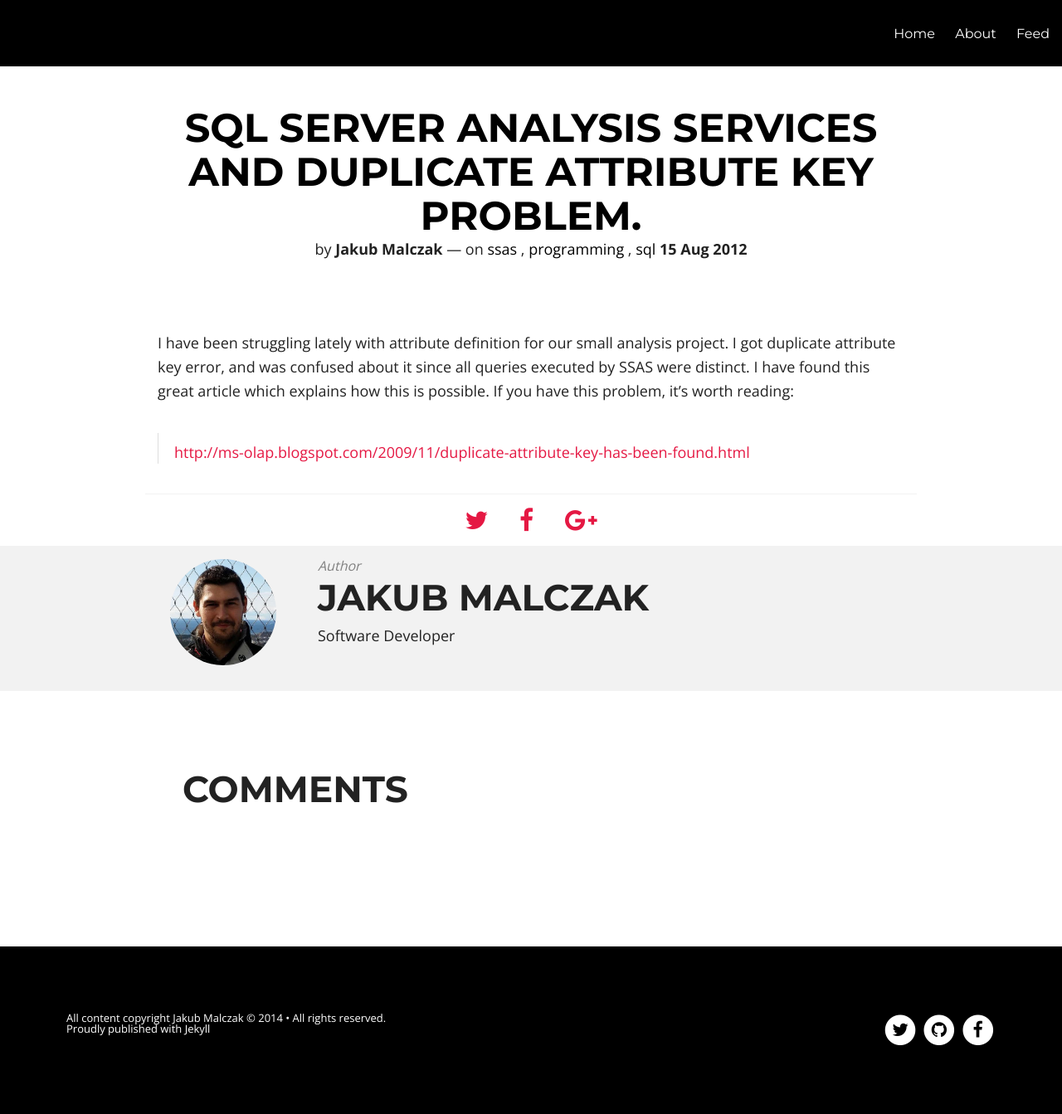
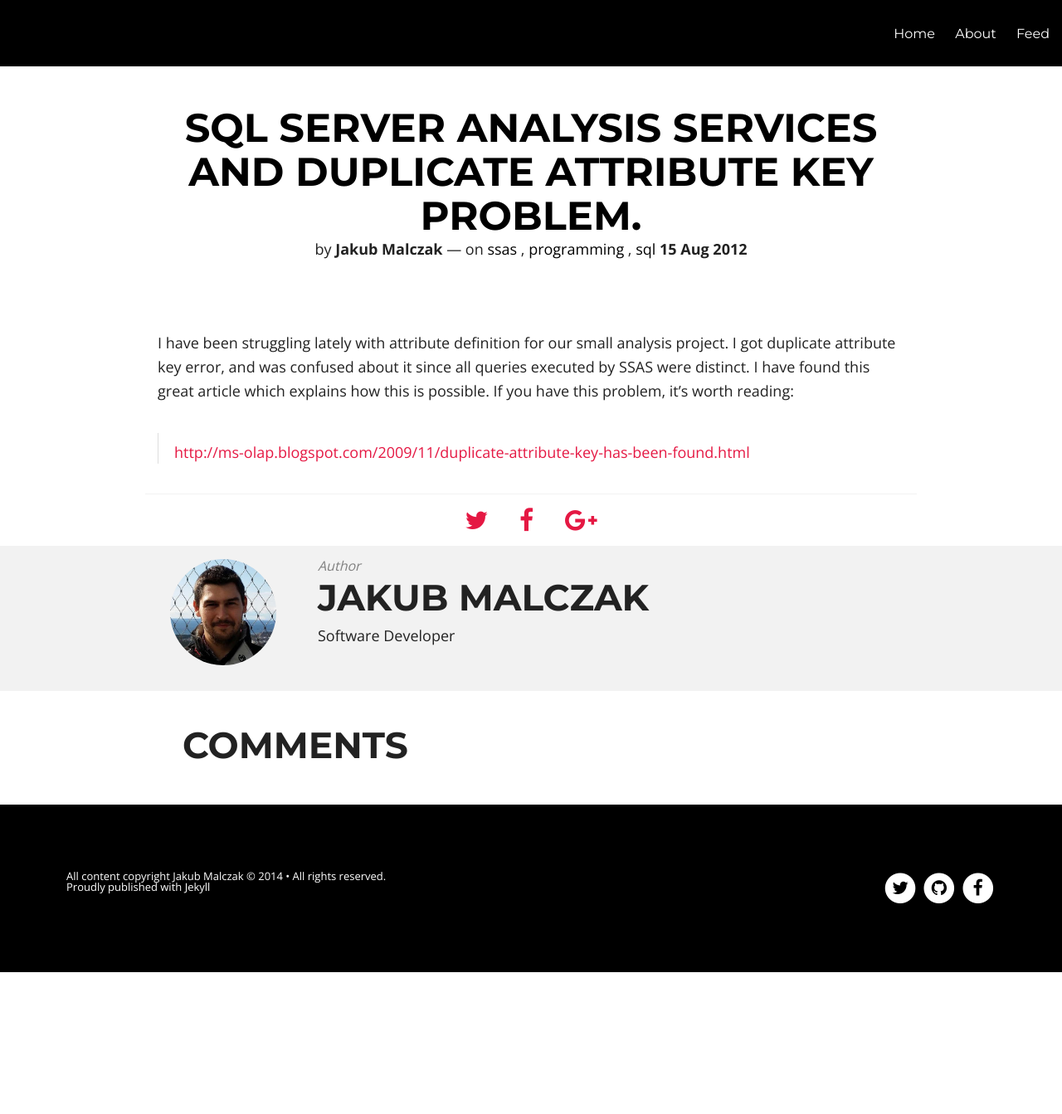
Before and after one commit to jmalczak/jmalczak.github.io, a Jekyll site: the page built from _posts/2012-08-15-ssas-attribute.md, in a window 1280 px wide. Shown: the whole page at 83% size. Built offline with Jekyll 4.4.1, drawn with Linux system fonts in a browser that asks for light colours; nearby versions of some CDN libraries; comment, search, counter and statistics services are not loaded; after the commit the page ends 1172 px from its top, so only the background shows below that.

Commit message:
style change

```diff
--- a/assets/css/post.css
+++ b/assets/css/post.css
@@ -663,20 +663,14 @@ iframe {
 }
 .notepad-disqus {
     padding: 0;
-    padding-top: 3.75rem;
-    padding-bottom: 5.625rem;
+    padding-top: 2rem;
+    padding-bottom: 2rem;
     padding-left: 1.875rem;
     padding-right: 1.875rem;
 }
 .notepad-disqus .notepad-comments-header {
     font-weight: 700;
     text-transform: uppercase;
-}
-@media only screen and (min-width: 40.063em) {
-    .notepad-disqus {
-        padding-top: 5.3125rem;
-        padding-bottom: 9.375rem;
-    }
 }
 .post-list {
     padding: 0;
```
